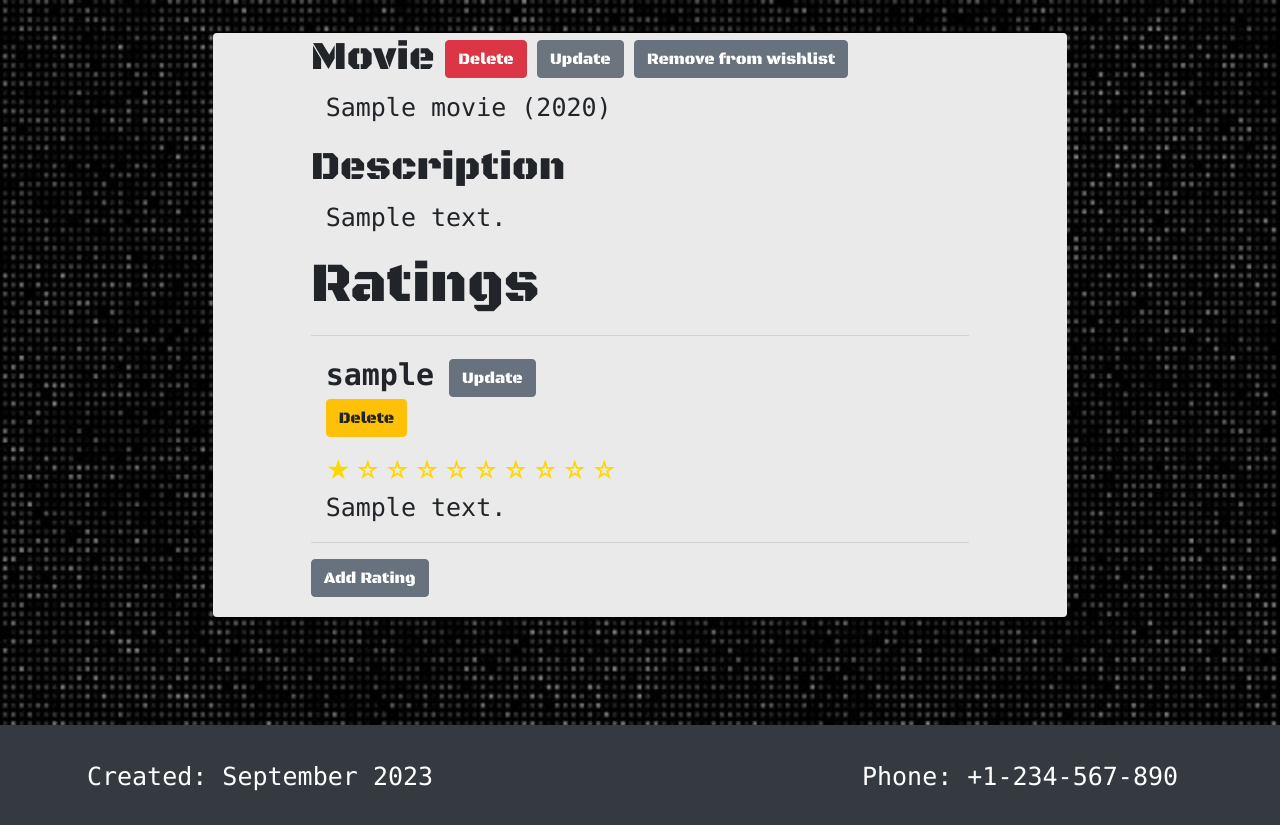
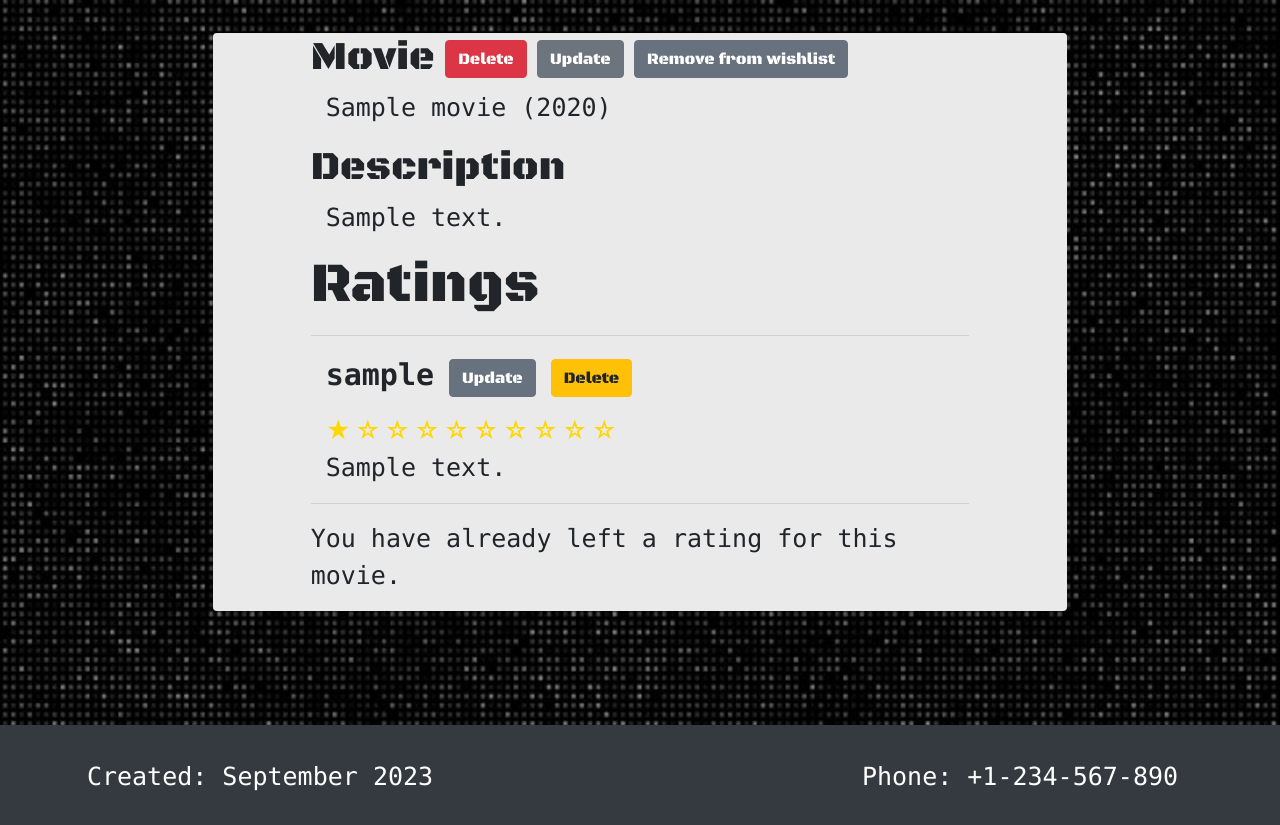
Before and after one commit to CaCtUs1k/rating-movie-platform, a Django app: page /movies/1/ in a window 1280 px wide. Shown: the part 75-900 px from the top of the page. Run offline with Django 4.2, Linux system fonts and the light colour scheme; a user stored in the database is signed in; tables that the repository leaves empty hold one stand-in row (values such as "Sample post"); some libraries are stand-ins or nearby versions.

Commit message:
DB update and configure multiple ratings bug

```diff
--- a/core/settings.py
+++ b/core/settings.py
@@ -21,7 +21,9 @@ BASE_DIR = Path(__file__).resolve().parent.parent
 # See https://docs.djangoproject.com/en/4.2/howto/deployment/checklist/
 
 # SECURITY WARNING: keep the secret key used in production secret!
-SECRET_KEY = os.environ["DJANGO_SECRET_KEY"]
+# SECRET_KEY = os.environ["DJANGO_SECRET_KEY", "dfg123"]
+
+SECRET_KEY = "khfvds-120918oinfviokalerm"
 
 # SECURITY WARNING: don't run with debug turned on in production!
 DEBUG = "RENDER" not in os.environ
--- a/movie_rating_platform/views.py
+++ b/movie_rating_platform/views.py
@@ -100,7 +100,7 @@ class VisitorListView(LoginRequiredMixin, generic.ListView):
 
 class VisitorDetailView(LoginRequiredMixin, generic.DetailView):
     model = Visitor
-    queryset = Visitor.objects.all().prefetch_related("wishlist")
+    queryset = Visitor.objects.prefetch_related("wishlist")
 
 
 class VisitorCreateView(LoginRequiredMixin, generic.CreateView):
@@ -125,10 +125,10 @@ def movie_detail_view(request, pk):
     movie = get_object_or_404(Movie, pk=pk)
     max_value = [0, 1, 2, 3, 4, 5, 6, 7, 8, 9]
     movie.ratings.select_related("sender")
-    context = {"movie": movie, "max_value": max_value}
-    return render(
-        request, "movie_rating_platform/movie_detail.html", context=context
-    )
+    user = request.user
+    user_comment = Rating.objects.filter(sender=user, movie=movie).exists()
+    context = {"movie": movie, "max_value": max_value, "user_comment": user_comment}
+    return render(request, "movie_rating_platform/movie_detail.html", context=context)
 
 
 @login_required
--- a/templates/movie_rating_platform/movie_detail.html
+++ b/templates/movie_rating_platform/movie_detail.html
@@ -21,13 +21,13 @@
       {% endif %}
     </h1>
 
-    <p class="col-sm-6">{{ movie }}</p>
+    <p class="col-sm-12">{{ movie }}</p>
     <h3 style="font-size: 40px;">Description</h3>
-    <p class="col-sm-6">{{ movie.description }}</p>
+    <p class="col-sm-12">{{ movie.description }}</p>
     <h3 class="display-4">Ratings</h3>
     {% for rating in movie.ratings.all %}
       <hr>
-      <div class="col-sm-6">
+      <div class="col-sm-12">
         <p>
           <a class="username font-weight-bold" href="{% url 'movie_rating:visitor-detail' pk=rating.sender.pk %}">{{ rating.sender }}</a>
           {% if rating.sender == user %}
```
